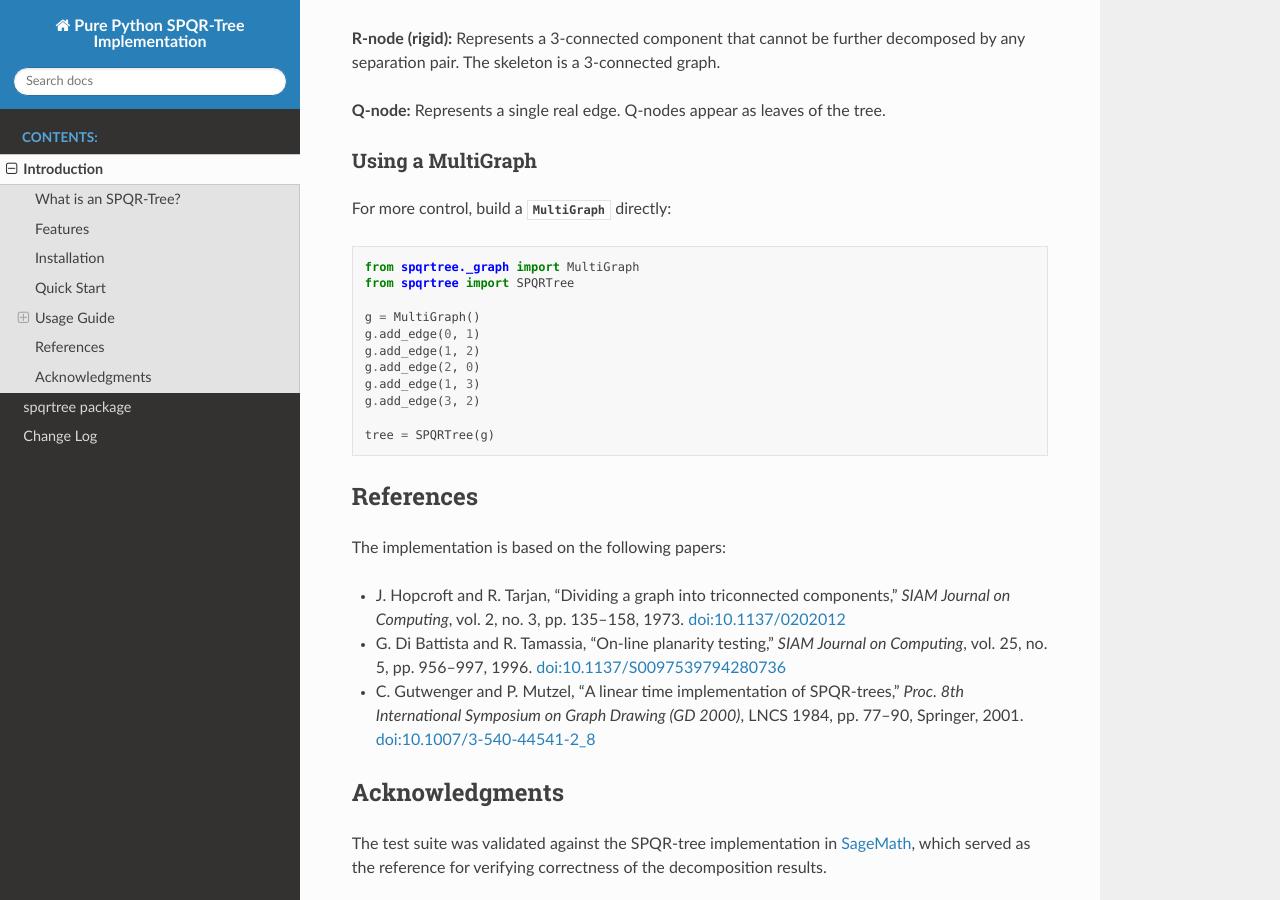
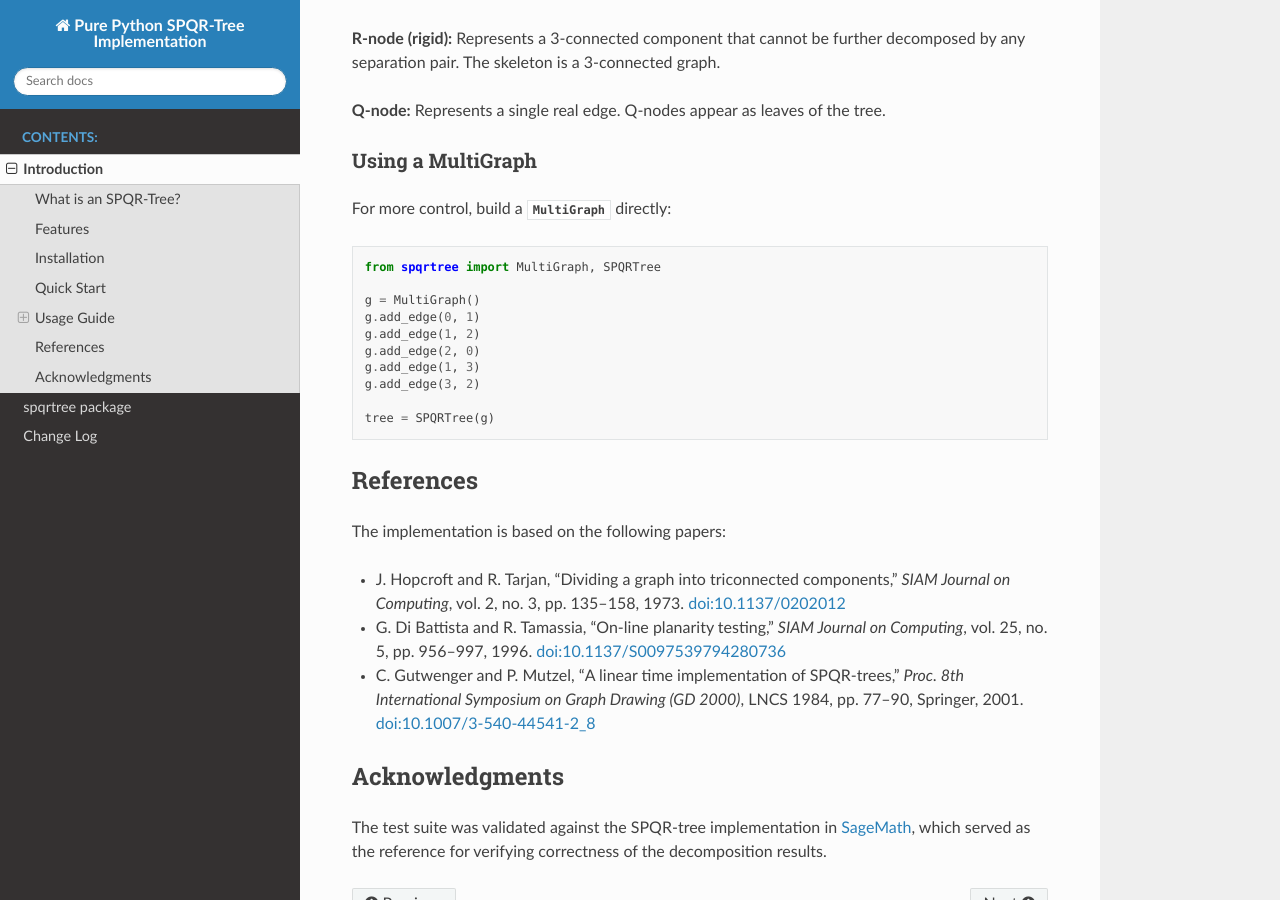
Before and after one commit to imacat/spqrtree, a Sphinx documentation site: the page built from docs/source/intro.rst, in a window 1280 px wide and 900 px high, scrolled down 2289 px. Built offline with Sphinx 7.4.7 and the Read the Docs theme 3.1.0, drawn with Linux system fonts in a browser that asks for light colours.

Commit message:
Use public API imports in tests and docs
Co-Authored-By: Claude Opus 4.6 <noreply@anthropic.com>

```diff
--- a/docs/source/intro.rst
+++ b/docs/source/intro.rst
@@ -133,12 +133,11 @@ Using a MultiGraph
 ~~~~~~~~~~~~~~~~~~
 
 For more control, build a
-:class:`~spqrtree._graph.MultiGraph` directly:
+:class:`~spqrtree.MultiGraph` directly:
 
 .. code-block:: python
 
-   from spqrtree._graph import MultiGraph
-   from spqrtree import SPQRTree
+   from spqrtree import MultiGraph, SPQRTree
 
    g = MultiGraph()
    g.add_edge(0, 1)
```
Also changed, not shown: 4 other files.
